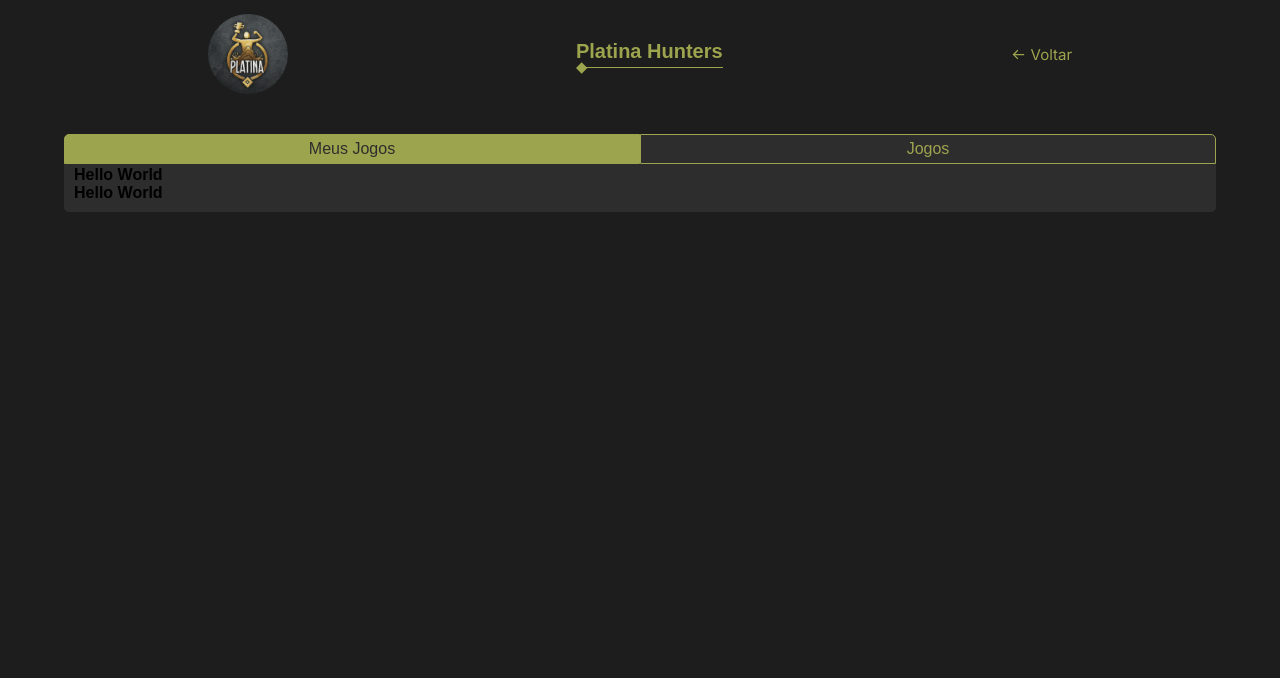
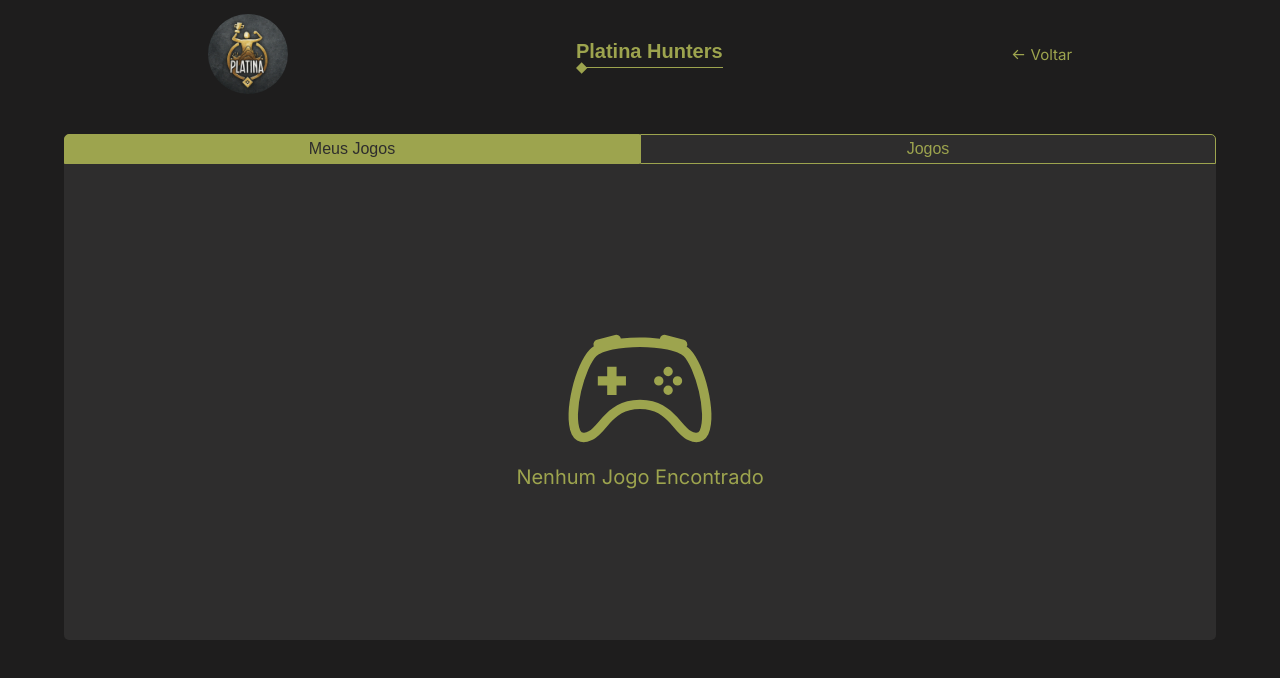
Before and after one commit to gabriel-vitebo/platina-hunters, a React (Vite) app: page / in a window 1280 px wide. Shown: the top 678 px of the page. Built offline with nearby package versions, Linux system fonts and the light colour scheme; a web font is replaced by a local one.

Commit message:
fix some things in homeCard components

```diff
--- a/src/components/HomeCard/index.tsx
+++ b/src/components/HomeCard/index.tsx
@@ -1,33 +1,41 @@
 import { ReactNode, useState } from 'react'
+import { BsController } from 'react-icons/bs'
 
 import { Container } from './style.ts'
 
 interface HomeCardProps {
-  children: ReactNode
+  children?: ReactNode
 }
 
 export function HomeCard({ children }: HomeCardProps) {
-  const [activeButton, setActiveButton] = useState<'meusJogos' | 'jogos'>(
-    'meusJogos',
+  const [activeButton, setActiveButton] = useState<'myGames' | 'games'>(
+    'myGames',
   )
 
   return (
     <Container>
       <div className="optionButton">
         <button
-          className={activeButton === 'meusJogos' ? 'selected' : 'unselected'}
-          onClick={() => setActiveButton('meusJogos')}
+          className={`${activeButton === 'myGames' ? 'selected' : 'unselected'} myGamesBorder`}
+          onClick={() => setActiveButton('myGames')}
         >
           Meus Jogos
         </button>
         <button
-          className={activeButton === 'jogos' ? 'selected' : 'unselected'}
-          onClick={() => setActiveButton('jogos')}
+          className={`${activeButton === 'games' ? 'selected' : 'unselected'} gamesBorder`}
+          onClick={() => setActiveButton('games')}
         >
           Jogos
         </button>
       </div>
-      <div className="content">{children}</div>
+      {children ? (
+        <div className="content">{children}</div>
+      ) : (
+        <div className="withoutContent">
+          <BsController size={150} />
+          <p>Nenhum Jogo Encontrado</p>
+        </div>
+      )}
     </Container>
   )
 }
--- a/src/components/HomeCard/style.ts
+++ b/src/components/HomeCard/style.ts
@@ -16,24 +16,49 @@ export const Container = styled.div`
 
     .selected {
       width: 50%;
-      border-radius: 5px 0 0 0;
       background: ${{ theme }.theme.COLORS.primary};
       color: ${{ theme }.theme.COLORS.secondary};
     }
 
     .unselected {
       width: 50%;
-      border-radius: 0 5px 0 0;
       background: ${{ theme }.theme.COLORS.secondary};
       color: ${{ theme }.theme.COLORS.primary};
+    }
+
+    .myGamesBorder {
+      border-radius: 5px 0 0 0;
+    }
+
+    .gamesBorder {
+      border-radius: 0 5px 0 0;
     }
   }
 
   .content {
+    display: flex;
+    flex-direction: column;
+    align-items: center;
     width: 100%;
-    height: 100%;
     padding: 2px 7px 10px 10px;
     border-radius: 0 0 5px 5px;
     background-color: ${({ theme }) => theme.COLORS.secondary};
   }
+
+  .withoutContent {
+    width: 100%;
+    height: 476px;
+    background: ${({ theme }) => theme.COLORS.secondary};
+    color: ${({ theme }) => theme.COLORS.primary};
+    display: flex;
+    flex-direction: column;
+    justify-content: center;
+    align-items: center;
+    border-radius: 0 0 5px 5px;
+
+    > p {
+      font-size: 20px;
+      font-family: ${({ theme }) => theme.FONTS.default};
+    }
+  }
 `
--- a/src/pages/Home/index.tsx
+++ b/src/pages/Home/index.tsx
@@ -6,10 +6,7 @@ export function Home() {
   return (
     <Container>
       <Header />
-      <HomeCard>
-        <h1>Hello World</h1>
-        <h1>Hello World</h1>
-      </HomeCard>
+      <HomeCard></HomeCard>
     </Container>
   )
 }
```
